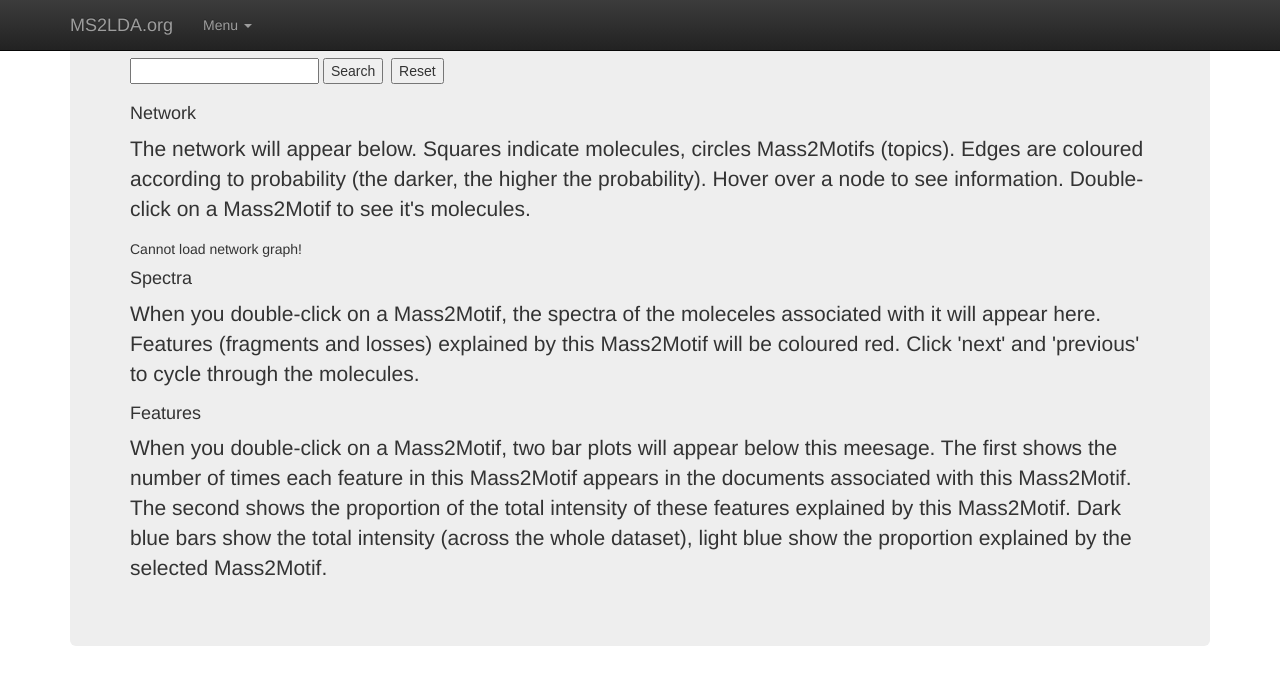
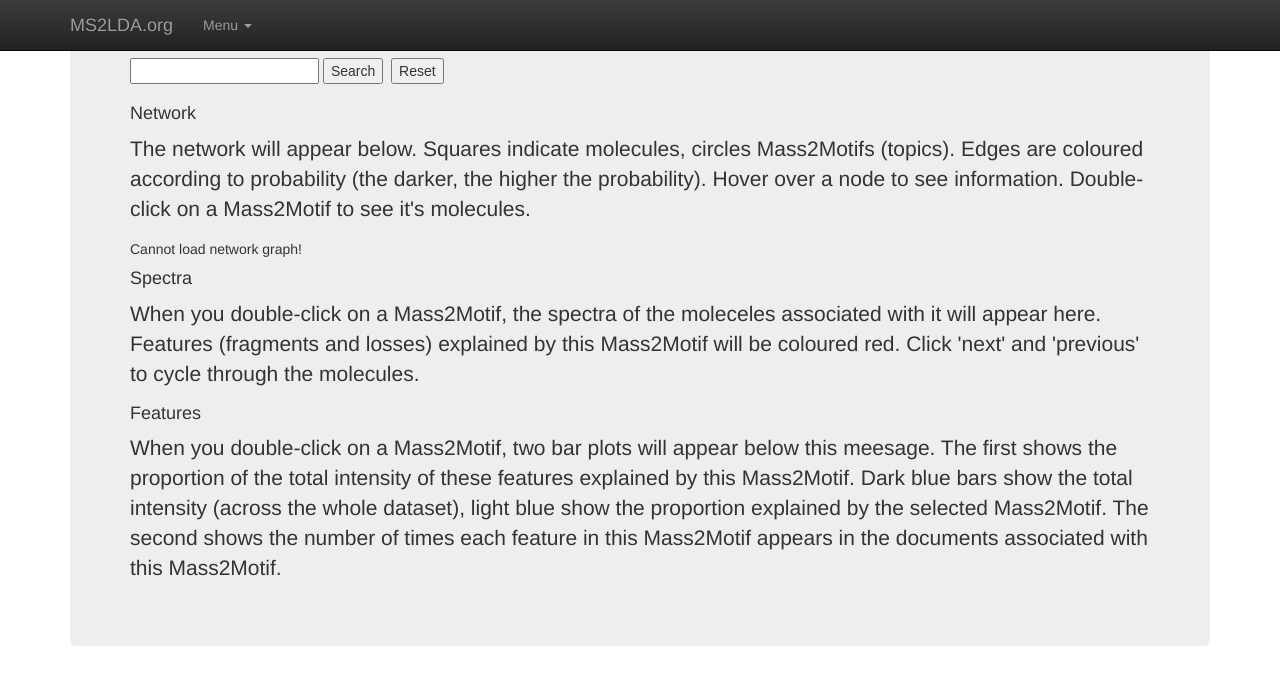
Before and after one commit to glasgowcompbio/ms2ldaviz, a Django app: template ms2ldaviz/templates/basicviz/graph.html in a window 1280 px wide. Shown: the top 685 px of the page. Run offline with Django 3.2, Linux system fonts and the light colour scheme; the template is opened without the code that fills it, so the values that code supplies are empty; some libraries are stand-ins or nearby versions.

Commit message:
neatedned up graph page

```diff
--- a/ms2ldaviz/templates/basicviz/graph.html
+++ b/ms2ldaviz/templates/basicviz/graph.html
@@ -10,10 +10,7 @@
         <input id="searchText">
         <button id="searchBtn" type="button">Search</button>&nbsp;
         <button id="resetBtn" type="button">Reset</button>
-<!--         <div id="status">
-            Loading, please wait ...
-        </div>
- -->    </div>
+   </div>
 
     <div id="network"><h4>Network</h4>
     <p>The network will appear below. Squares indicate molecules, circles Mass2Motifs (topics). Edges are coloured according to probability (the darker, the higher the probability). Hover over a node to see information. Double-click on a Mass2Motif to see it's molecules.</p><div id="status"><p>Loading...</p></div></div>
@@ -21,7 +18,7 @@
     <h4>Spectra</h4>
     <p>When you double-click on a Mass2Motif, the spectra of the moleceles associated with it will appear here. Features (fragments and losses) explained by this Mass2Motif will be coloured red. Click 'next' and 'previous' to cycle through the molecules.</p></div>
     <div id="graphs"><h4>Features</h4>
-    <p>When you double-click on a Mass2Motif, two bar plots will appear below this meesage. The first shows the number of times each feature in this Mass2Motif appears in the documents associated with this Mass2Motif. The second shows the proportion of the total intensity of these features explained by this Mass2Motif. Dark blue bars show the total intensity (across the whole dataset), light blue show the proportion explained by the selected Mass2Motif.</p>
+    <p>When you double-click on a Mass2Motif, two bar plots will appear below this meesage. The first shows the proportion of the total intensity of these features explained by this Mass2Motif. Dark blue bars show the total intensity (across the whole dataset), light blue show the proportion explained by the selected Mass2Motif. The second shows the number of times each feature in this Mass2Motif appears in the documents associated with this Mass2Motif.</p>
     </div>
     <div id="graphs"></div>
 {% endblock %}
```
